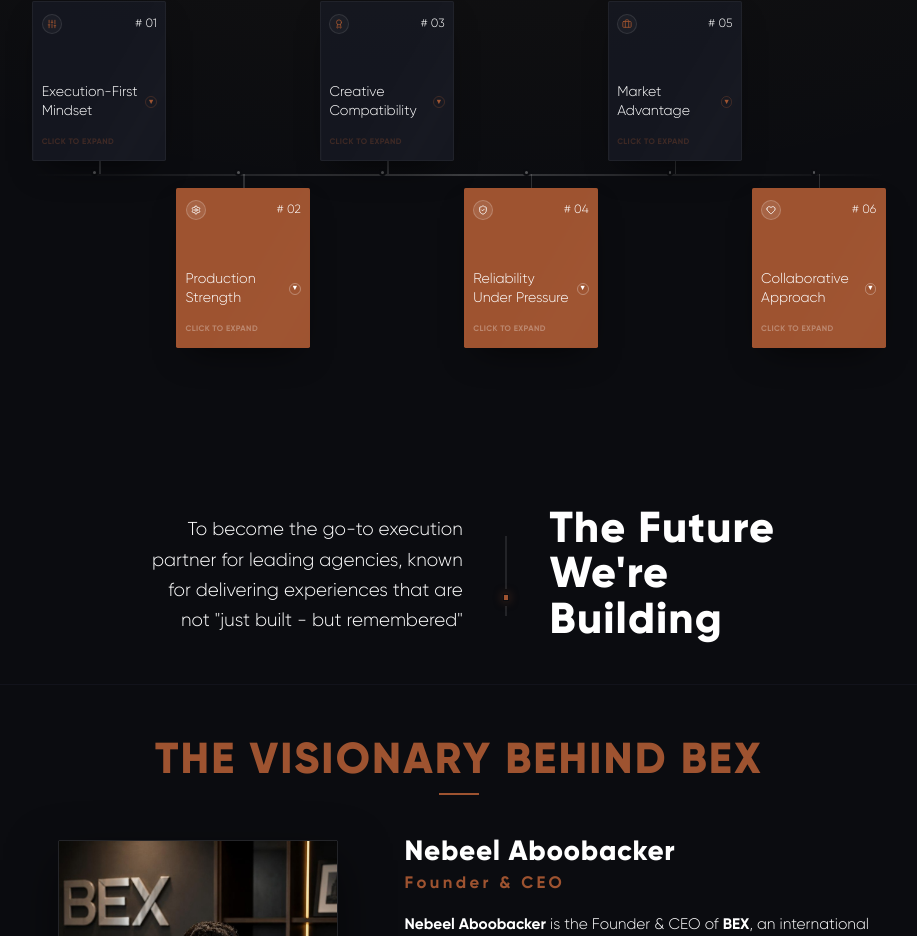
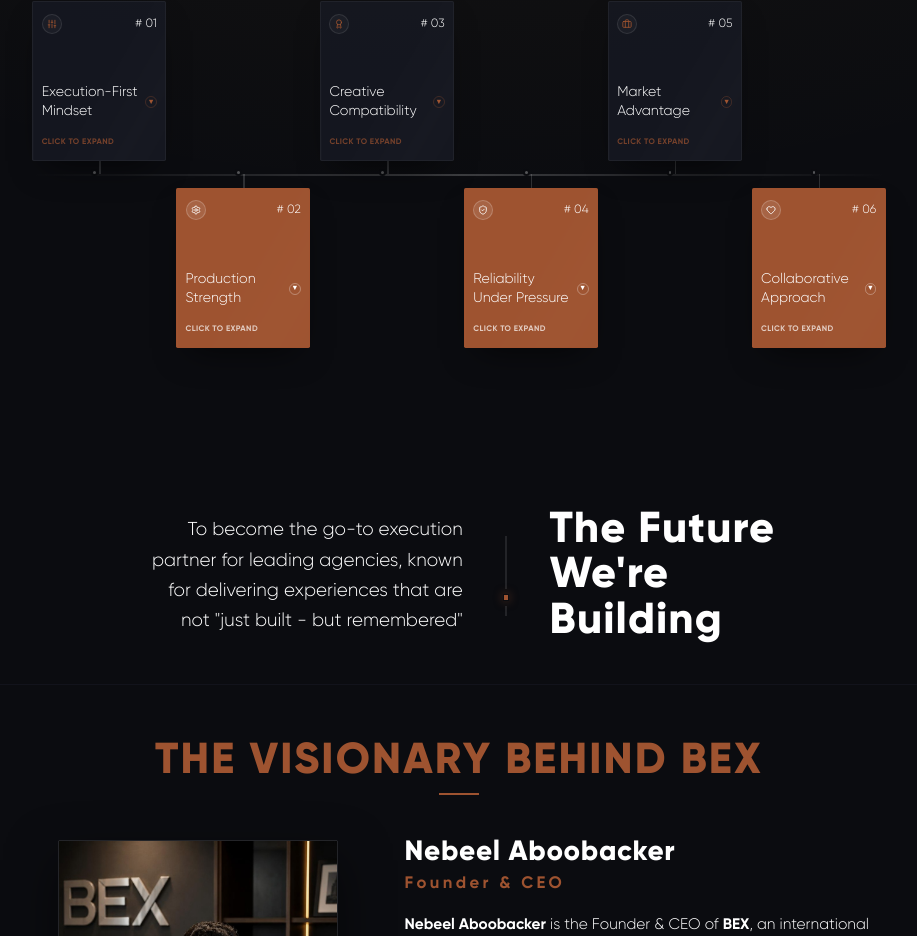
Before and after one commit to ansaralikunju311311/BackDrops, a React (Vite) app in the folder FrontEnd/: page /about-us in a window 1280 px wide. Shown: the part 900-1836 px from the top of the page, without its empty margins (181-1098 px from the left). Built offline with nearby package versions, Linux system fonts and the light colour scheme.

Commit message:
something

```diff
--- a/FrontEnd/src/components/About/StaggeredFeatures.tsx
+++ b/FrontEnd/src/components/About/StaggeredFeatures.tsx
@@ -214,7 +214,7 @@ const StaggeredFeatures: React.FC = () => {
                       </motion.div>
 
                       {/* Clickable Hint Indicator */}
-                      <span className={`text-[1.2rem] tracking-wider uppercase font-circe font-semibold mt-1 transition-opacity duration-300 opacity-30 group-hover:opacity-75 flex items-center gap-1.5 ${
+                      <span className={`text-[1.2rem] tracking-wider uppercase font-circe font-semibold mt-1 transition-opacity duration-300 opacity-70 group-hover:opacity-100 flex items-center gap-1.5 ${
                         card.isGold ? 'text-white' : 'text-brand-gold'
                       }`}>
                         {isExpanded ? 'Click to collapse' : 'Click to expand'}
@@ -304,7 +304,7 @@ const StaggeredFeatures: React.FC = () => {
                     </motion.div>
 
                     {/* Clickable Hint Indicator */}
-                    <span className={`text-[1.2rem] tracking-wider uppercase font-circe font-semibold mt-1 transition-opacity duration-300 opacity-30 group-hover:opacity-75 flex items-center gap-1.5 ${
+                    <span className={`text-[1.2rem] tracking-wider uppercase font-circe font-semibold mt-1 transition-opacity duration-300 opacity-70 group-hover:opacity-100 flex items-center gap-1.5 ${
                       card.isGold ? 'text-white' : 'text-brand-gold'
                     }`}>
                       {isExpanded ? 'Click to collapse' : 'Click to expand'}
```
